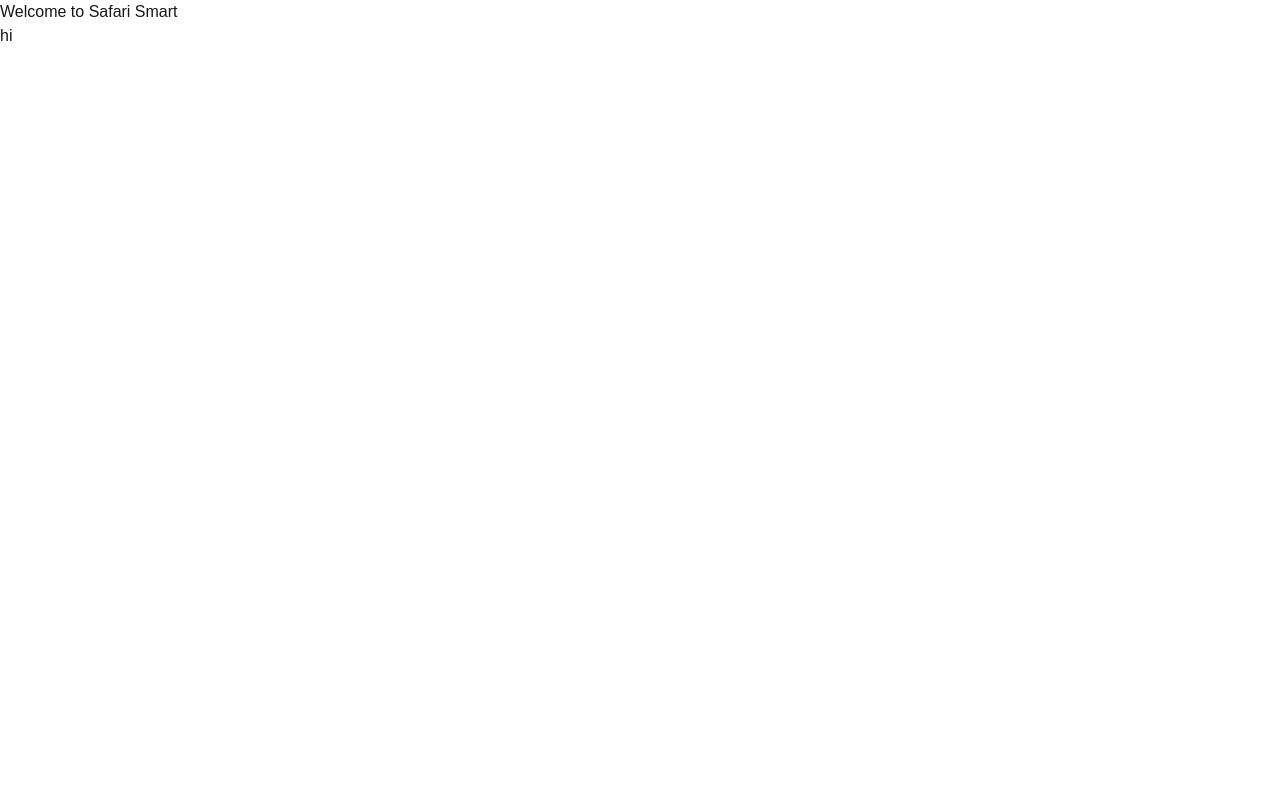
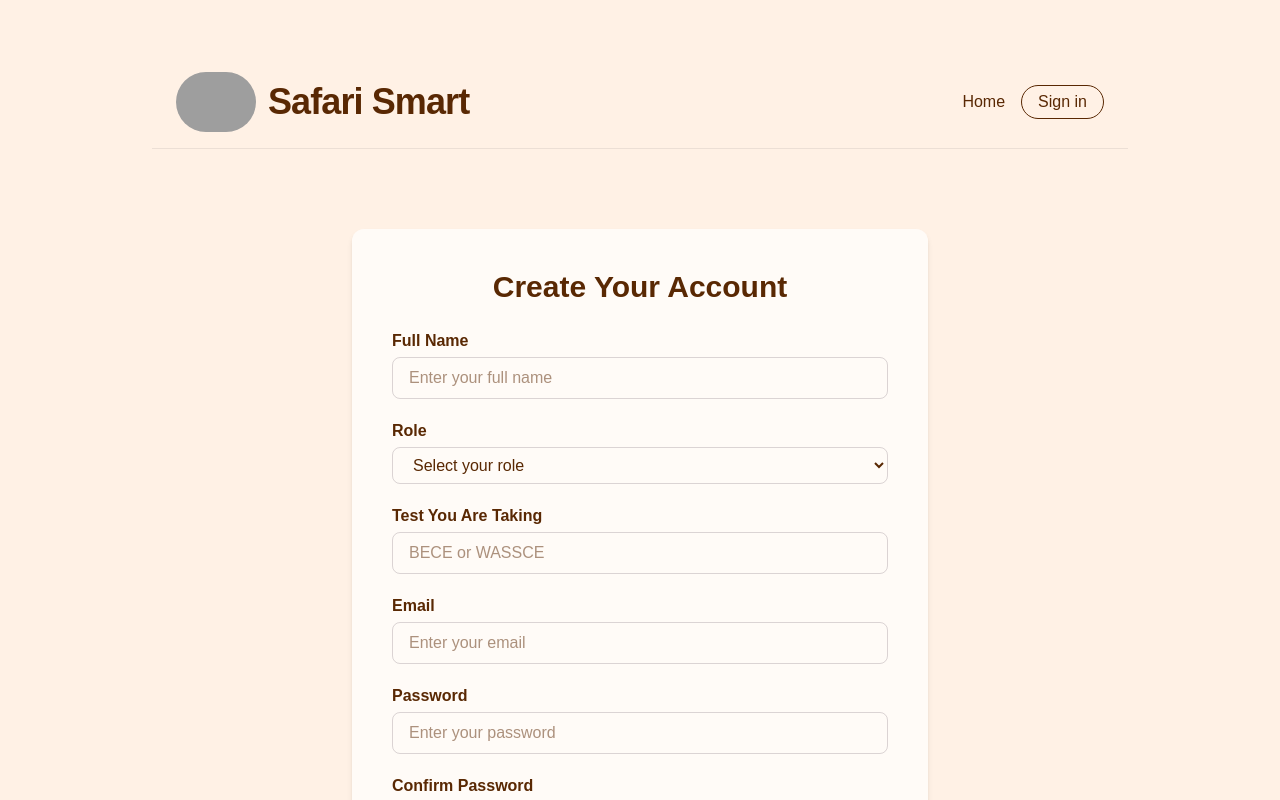
Before and after one commit to loganpinel06/Safari-Smart, a Next.js app in the folder next-app/: page /signup in a window 1280 px wide. Shown: the top 800 px of the page. Built offline with nearby package versions, Linux system fonts and the light colour scheme; grey boxes are pictures that could not be loaded.

Commit message:
signup done

```diff
--- a/next-app/app/(public)/signup/page.tsx
+++ b/next-app/app/(public)/signup/page.tsx
@@ -1,8 +1,119 @@
+import Image from "next/image";
+
 export default function Page() {
   return (
-    <div>
-      <p>Welcome to Safari Smart</p>
-      <p>hi </p>
-    </div>
+    <main className="min-h-screen bg-[#FFF1E5] text-[#592803] antialiased">
+      <div className="max-w-5xl mx-auto px-6 py-12 space-y-20">
+
+        {/* Nav bar */}
+        <header className="max-w-5xl mx-auto px-6 pt-6 pb-4 border-b border-[#4B3A46]/10">
+          <nav className="flex items-center justify-between">
+            <div className="flex items-center gap-3">
+              <Image
+                src="/sslogo.png"
+                alt="Safari Smart logo"
+                width={80}
+                height={80}
+                priority
+                className="rounded-full"
+              />
+              <span className="font-extrabold text-4xl tracking-tight">
+                Safari Smart
+              </span>
+            </div>
+
+            <div className="flex items-center gap-4 text-md">
+              <a href="/" className="hover:underline">
+                Home
+              </a>
+
+              <a
+                href="/signin"
+                className="px-4 py-1 rounded-full border border-[#592803] hover:bg-[#592803] hover:text-white transition"
+              >
+                Sign in
+              </a>
+            </div>
+          </nav>
+        </header>
+
+        {/* Sign Up Form */}
+        <section className="flex justify-center">
+          <div className="bg-white/70 rounded-xl p-10 w-full max-w-xl shadow-md space-y-6">
+            <h1 className="text-3xl font-bold text-center">
+              Create Your Account
+            </h1>
+
+            <form className="space-y-5">
+
+              <div className="flex flex-col">
+                <label className="font-semibold mb-1">Full Name</label>
+                <input
+                  type="text"
+                  placeholder="Enter your full name"
+                  className="px-4 py-2 rounded-lg border border-[#4B3A46]/20 focus:outline-none focus:ring-2 focus:ring-[#6AC700]"
+                />
+              </div>
+
+              <div className="flex flex-col">
+                <label className="font-semibold mb-1">Role</label>
+                <select
+                  className="px-4 py-2 rounded-lg border border-[#4B3A46]/20 focus:outline-none focus:ring-2 focus:ring-[#6AC700]"
+                >
+                  <option value="">Select your role</option>
+                  <option value="student">Student</option>
+                  <option value="teacher">Teacher</option>
+                </select>
+              </div>
+
+              <div className="flex flex-col">
+                <label className="font-semibold mb-1">Test You Are Taking</label>
+                <input
+                  type="text"
+                  placeholder="BECE or WASSCE"
+                  className="px-4 py-2 rounded-lg border border-[#4B3A46]/20 focus:outline-none focus:ring-2 focus:ring-[#6AC700]"
+                />
+              </div>
+
+              <div className="flex flex-col">
+                <label className="font-semibold mb-1">Email</label>
+                <input
+                  type="email"
+                  placeholder="Enter your email"
+                  className="px-4 py-2 rounded-lg border border-[#4B3A46]/20 focus:outline-none focus:ring-2 focus:ring-[#6AC700]"
+                />
+              </div>
+
+              <div className="flex flex-col">
+                <label className="font-semibold mb-1">Password</label>
+                <input
+                  type="password"
+                  placeholder="Enter your password"
+                  className="px-4 py-2 rounded-lg border border-[#4B3A46]/20 focus:outline-none focus:ring-2 focus:ring-[#6AC700]"
+                />
+              </div>
+
+              <div className="flex flex-col">
+                <label className="font-semibold mb-1">Confirm Password</label>
+                <input
+                  type="password"
+                  placeholder="Confirm your password"
+                  className="px-4 py-2 rounded-lg border border-[#4B3A46]/20 focus:outline-none focus:ring-2 focus:ring-[#6AC700]"
+                />
+              </div>
+
+              <button
+                type="submit"
+                className="w-full py-3 rounded-lg bg-[#6AC700] text-white font-semibold hover:bg-[#5bb000] transition"
+              >
+                Sign Up
+              </button>
+
+            </form>
+          </div>
+        </section>
+
+      </div>
+    </main>
   );
 }
```
